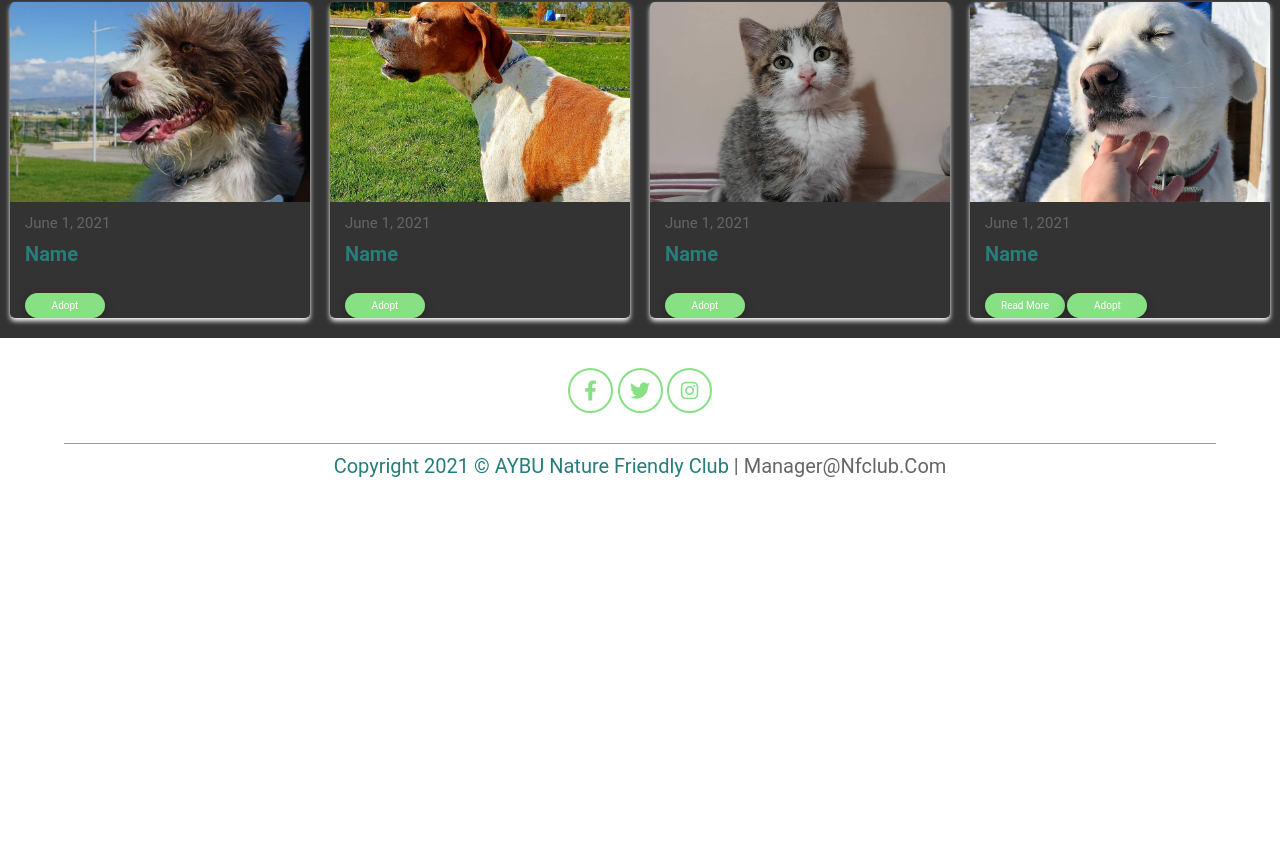
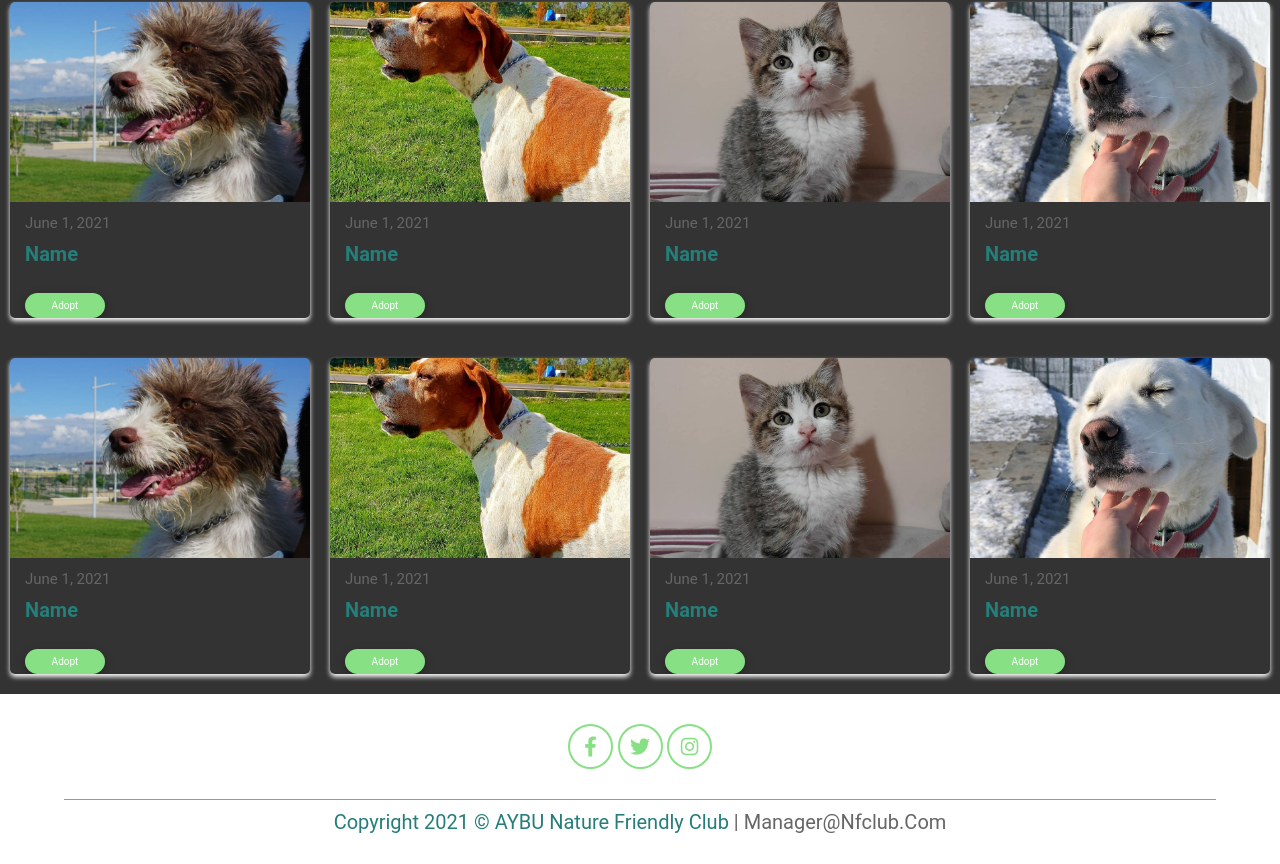
Before and after one commit to begumozb/Sprint3, a plain HTML site: page adoption.html in a window 1280 px wide. Shown: the part 189-1053 px from the top of the page. Before the commit the page ends 800 px from the top, so only its background shows below. Drawn offline with Linux system fonts and the light colour scheme.

Commit message:
Update adoption.html

```diff
--- a/adoption.html
+++ b/adoption.html
@@ -91,10 +91,44 @@
                 <div class="content">
                     <span>june 1, 2021</span>
                     <a href="#"><h3>Name</h3></a>
-                    <button class="button" >Read More</a></button>
                     <button class="button" onClick="location.href='adoptionForm.html'">Adopt</a></button>
                 </div>
+            </div>
 
+            <div class="box" data-aos="fade-right">
+                <img src="images/adoption.jpg" alt="">
+                <div class="content">
+                    <span>june 1, 2021</span>
+                    <a href="#"><h3>Name</h3></a>
+                    <button class="button" onClick="location.href='adoptionForm.html'">Adopt</a></button>
+                </div>
+            </div>
+
+            <div class="box" data-aos="fade-up">
+                <img src="images/adoption2.jpg" alt="">
+                <div class="content">
+                    <span>june 1, 2021</span>
+                    <a href="#"><h3>Name</h3></a>
+                    <button class="button" onClick="location.href='adoptionForm.html'">Adopt</a></button>
+                </div>
+            </div>
+
+            <div class="box" data-aos="fade-left">
+                <img src="images/adoption3.jpg" alt="">
+                <div class="content">
+                    <span>june 1, 2021</span>
+                    <a href="#"><h3>Name</h3></a>
+                    <button class="button" onClick="location.href='adoptionForm.html'">Adopt</a></button>
+                </div>
+            </div>
+
+            <div class="box" data-aos="fade-right">
+                <img src="images/10.PNG" alt="">
+                <div class="content">
+                    <span>june 1, 2021</span>
+                    <a href="#"><h3>Name</h3></a>
+                    <button class="button" onClick="location.href='adoptionForm.html'">Adopt</a></button>
+                </div>
             </div>
         </div>
     </div>
```
